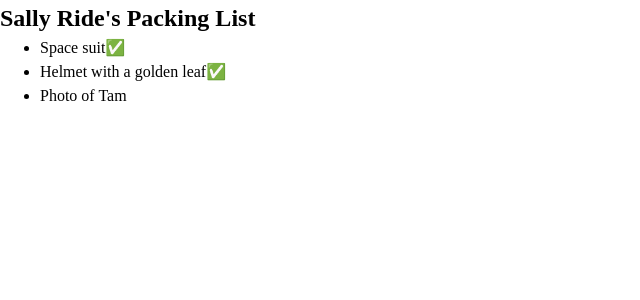
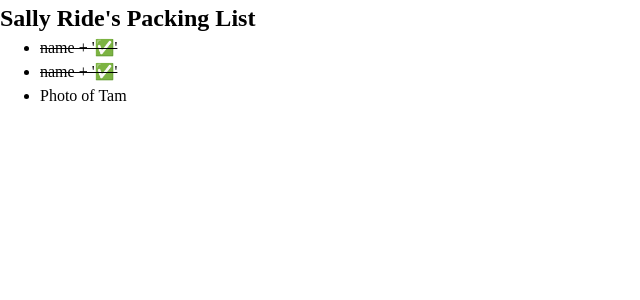
Before and after one commit to takunagai/react-official-tutorial, a React (Create React App) app: page / in a window 1280 px wide. Shown: the top 300 px of the page, without its empty margins (0-640 px from the left). Built offline with nearby package versions, Linux system fonts and the light colour scheme.

Commit message:
条件付きレンダリング 1 - 基本5(事前に if 文で値を助県分岐させ主コードをシンプルに2)

```diff
--- a/src/App5.jsx
+++ b/src/App5.jsx
@@ -1,7 +1,9 @@
 function Item({ name, isPacked }) {
   let itemContent = name
   if (isPacked) {
-    itemContent = name + '✅'
+    itemContent = (
+      <del>name + '✅'</del>
+    )
   }
   return (
     <li className="item">
```
